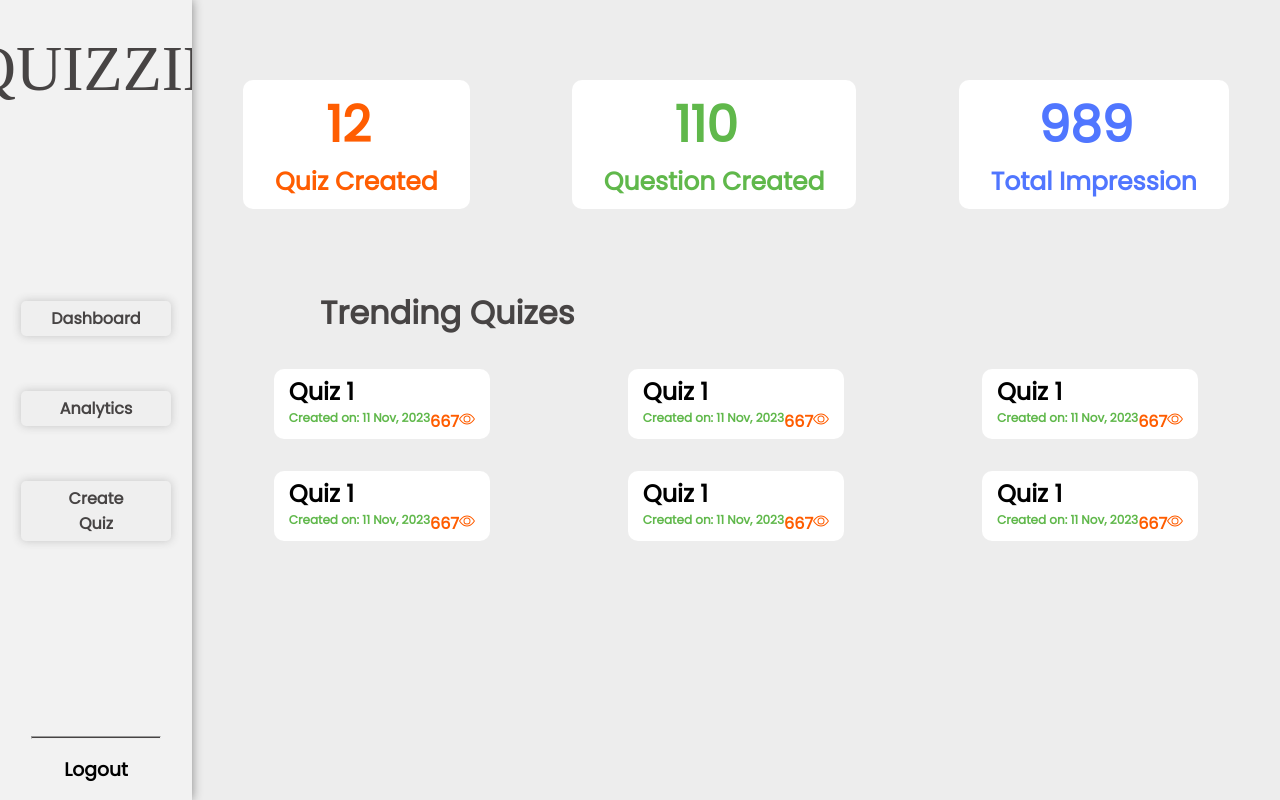
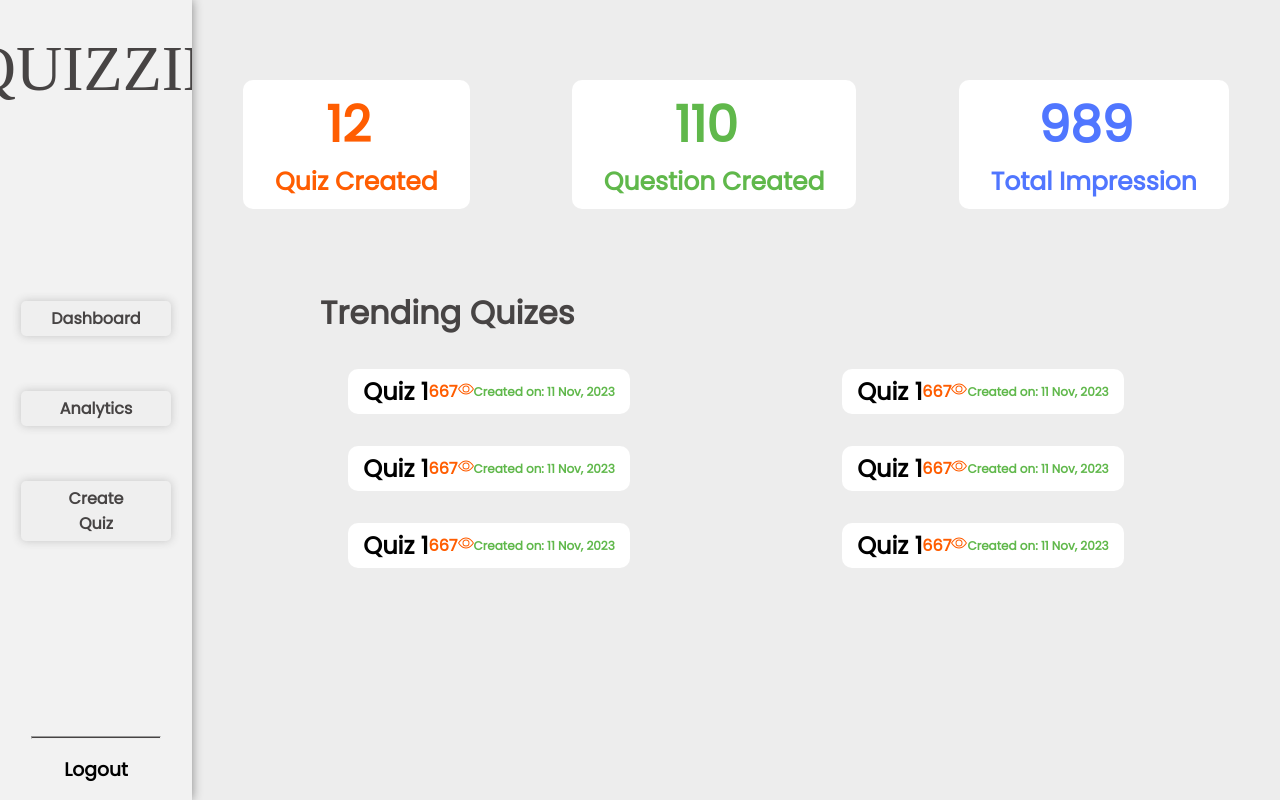
Before and after one commit to itsmeshashank13/Quizzie, a React (Create React App) app in the folder frontend/: page /dashboard in a window 1280 px wide. Built offline with nearby package versions, Linux system fonts and the light colour scheme; a web font is replaced by a local one.

Commit message:
made some changes

```diff
--- a/frontend/src/Pages/dashboard/Dashboard.jsx
+++ b/frontend/src/Pages/dashboard/Dashboard.jsx
@@ -23,36 +23,38 @@ function Dashboard() {
           <p><span>Total</span> Impression </p>
         </span>
       </div>
-      <span className={styles.mid}><h1>Trending Quizes</h1></span>
+      <span className={styles.mid}>
+        <h1>Trending Quizes</h1>
+      </span>
       <div className={styles.bottom}>
         <span>
           <h2>Quiz 1</h2>
-          <p>667<BsEye/></p>
+          <p className={styles.num}>667<BsEye/></p>
           <p>Created on: 11 Nov, 2023</p>
         </span>
         <span>
           <h2>Quiz 1</h2>
-          <p>667<BsEye/></p>
+          <p className={styles.num}>667<BsEye/></p>
           <p>Created on: 11 Nov, 2023</p>
         </span>
         <span>
           <h2>Quiz 1</h2>
-          <p>667<BsEye/></p>
+          <p className={styles.num}>667<BsEye/></p>
           <p>Created on: 11 Nov, 2023</p>
         </span>
         <span>
           <h2>Quiz 1</h2>
-          <p>667<BsEye/></p>
+          <p className={styles.num}>667<BsEye/></p>
           <p>Created on: 11 Nov, 2023</p>
         </span>
         <span>
           <h2>Quiz 1</h2>
-          <p>667<BsEye/></p>
+          <p className={styles.num}>667<BsEye/></p>
           <p>Created on: 11 Nov, 2023</p>
         </span>
         <span>
           <h2>Quiz 1</h2>
-          <p>667<BsEye/></p>
+          <p className={styles.num}>667<BsEye/></p>
           <p>Created on: 11 Nov, 2023</p>
         </span>
       </div>
--- a/frontend/src/Pages/dashboard/dashboard.module.css
+++ b/frontend/src/Pages/dashboard/dashboard.module.css
@@ -62,19 +62,21 @@
 }
 
 .bottom span {
-    width: max-content;
     background-color: #ffffff;
     padding: 5px 15px;
     border-radius: 10px;
     margin: 1rem 3.5rem;
-    display: ;
+    display: flex;
+    flex-wrap: wrap;
+    justify-content: space-between;
+    align-items: center;
+    width: max-content;
 }
 
-.bottom span p:nth-child(2){
+.bottom span .num{
     color: #FF5D01;
     float: right;
-
-
+    margin: 5px 0;
 }
 
 .bottom span p:nth-child(3){
```
